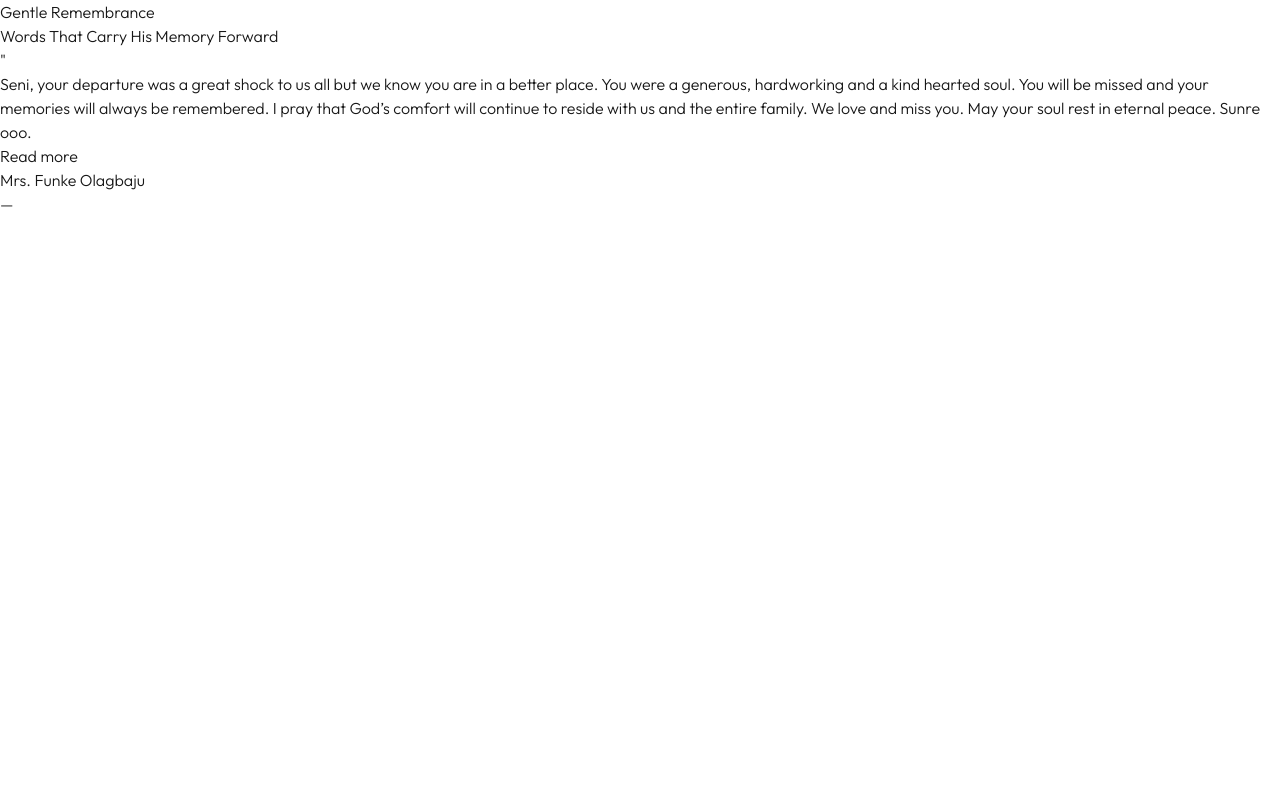
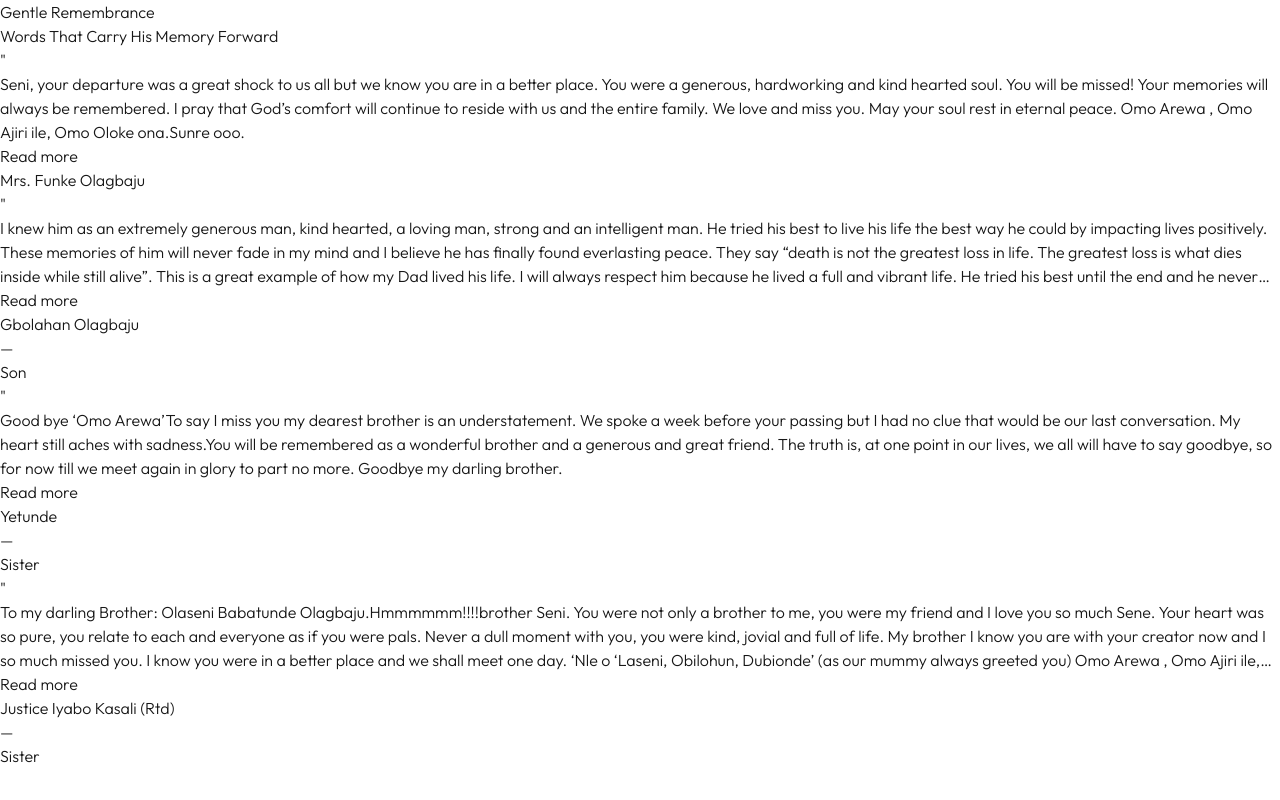
Before and after one commit to odemakin-victoria/memorial-site, a Next.js app: page /LandingPage/pages/Eulogies in a window 1280 px wide. Built offline with nearby package versions, Linux system fonts and the light colour scheme.

Commit message:
chores: update eulogies

```diff
--- a/src/pages/LandingPage/pages/Eulogies.tsx
+++ b/src/pages/LandingPage/pages/Eulogies.tsx
@@ -7,30 +7,30 @@ const eulogiesData = [
     id: 1,
     name: "Mrs. Funke Olagbaju",
     title: "",
-    message: "Seni, your departure was a great shock to us all but we know you are in a better place. You were a generous, hardworking and a kind hearted soul. You will be missed and your memories will always be remembered. I pray that God’s comfort will continue to reside with us and the entire family. We love and miss you. May your soul rest in eternal peace. Sunre ooo.",
+		message:'Seni, your departure was a great shock to us all but we know you are in a better place. You were a generous, hardworking and kind hearted soul. You will be missed! Your memories will always be remembered. I pray that God’s comfort will continue to reside with us and the entire family. We love and miss you. May your soul rest in eternal peace. Omo Arewa , Omo Ajiri ile, Omo Oloke ona.Sunre ooo.',
     relationship: ""
   },
-  // {
-  //   id: 2,
-  //   name: "Adewale Olagbaju",
-  //   title: "Eldest Son",
-  //   message: "Dad, you taught me what it means to be a man of integrity and honor. Your strength, kindness, and unwavering support shaped who I am today. You were not just a father but a mentor and friend. Your legacy will continue through us. We love you forever, Dad.",
-  //   relationship: "Son"
-  // },
-  // {
-  //   id: 3,
-  //   name: "Funmilayo Olagbaju-Johnson",
-  //   title: "Daughter",
-  //   message: "Daddy, you were my first love and my hero. Your gentle words and warm embrace made every problem seem smaller. You believed in me when I didn't believe in myself. Thank you for being the best father a daughter could ask for. Your memory will forever be a blessing.",
-  //   relationship: "Daughter"
-  // },
-  // {
-  //   id: 4,
-  //   name: "Tunde Olagbaju",
-  //   title: "Youngest Son",
-  //   message: "To the man who showed me how to dream big and work hard - thank you, Dad. Your stories, your laughter, and your endless encouragement made life brighter. You taught us that family comes first, always. Rest well, knowing you raised us right. We'll make you proud.",
-  //   relationship: "Son"
-  // },
+  {
+    id: 2,
+    name: "Gbolahan Olagbaju",
+    title: "Son",
+		message:"I knew him as an extremely generous man, kind hearted, a loving man, strong and an intelligent man. He tried his best to live his life the best way he could by impacting lives positively. These memories of him will never fade in my mind and I believe he has finally found everlasting peace.  They say “death is not the greatest loss in life. The greatest loss is what dies inside while still alive”. This is a great example of how my Dad lived his life. I will always respect him because he lived a full and vibrant life. He tried his best until the end and he never gave up. We love you Dad and we know your spirit will always be with us.Nle o, Dubionde, Moriolowu, Omo Arewa, Omo Ajirile, Omo Oloke Ona, Soko, Omo Aboke Ipako Wole Soya Roro.Sun re o May your soul rest in eternal peace. You will never be forgotten. Love you Dad. ",
+    relationship: "Son"
+  },
+  {
+    id: 3,
+    name: "Yetunde",
+    title: "Sister",
+		message:"Good bye ‘Omo Arewa’To say I miss you my dearest brother  is an understatement. We spoke a week before your passing but I had no clue that would be our last conversation. My heart still aches with sadness.You will be remembered as a wonderful brother and a generous and great friend. The truth is, at one point in our lives, we all will have to say goodbye, so for now till we meet again in glory to part no more. Goodbye my darling brother.",
+    relationship: "Your dear Sister"
+  },
+  {
+    id: 4,
+    name: "Justice Iyabo Kasali (Rtd)",
+    title: "Sister",
+		message:"To my darling Brother: Olaseni Babatunde Olagbaju.Hmmmmmm!!!!brother Seni. You were not only a brother to me, you were my friend and I love you so much Sene. Your heart was so pure, you relate to each and everyone as if you were pals. Never a dull moment with you, you were kind, jovial and full of life. My brother I know you are with your creator now and I so much missed you. I know you were in a better place and we shall meet one day. ‘Nle o ‘Laseni, Obilohun, Dubionde’ (as our mummy always greeted you) Omo Arewa , Omo Ajiri ile, Omo Oloke ona. Omo aboke ipako Wole soya roro Omo soko soko nmogun baba oguntunwase. Oloye nyegbeyegbe baba Adeyemi. Popotan bi egbe omo elomirin. Sleep on brother Seni . May Eternal Rest Grant unto you, May you rest in Peace.🙏🏻",
+    relationship: "Your dear Sister"
+  },
   // {
   //   id: 5,
   //   name: "Rev. Dr. Samuel Adeyemi",
@@ -49,10 +49,14 @@ const eulogiesData = [
 
 const EulogiesSection = () => {
   const [expandedId, setExpandedId] = useState(null);
+  const [showAll, setShowAll] = useState(false);
 
   const toggleExpand = (id) => {
     setExpandedId(expandedId === id ? null : id);
   };
+
+  const displayedEulogies = showAll ? eulogiesData : eulogiesData.slice(0, 5);
+
 
   return (
 		  <Section id="eulogies" title="">
@@ -71,7 +75,7 @@ const EulogiesSection = () => {
 
         {/* Eulogies List */}
         <div className="space-y-4 md:space-y-8">
-          {eulogiesData.map((eulogy, index) => (
+          {displayedEulogies.map((eulogy, index) => (
             <div
               key={eulogy.id}
               className="border-l-2 border-gray-200 pl-6 md:pl-10 py-4 animate-slide-in hover:border-[#fcbb68] transition-all duration-500"
@@ -101,14 +105,29 @@ const EulogiesSection = () => {
               {/* Author info */}
               <div className="flex items-baseline gap-3">
                 <h3 className="text-lg md:text-xl font-medium text-gray-900">{eulogy.name}</h3>
-                <span className="text-gray-400">—</span>
-                <p className="text-sm md:text-base text-gray-500">{eulogy.title}</p>
+                  {eulogy.title && (
+    <>
+      <span className="text-gray-400">—</span>
+      <p className="text-sm md:text-base text-gray-500">{eulogy.title}</p>
+    </>
+  )}
               </div>
             </div>
           ))}
         </div>
       </div>
 
+ {/* Show More Button */}
+      {eulogiesData.length > 4 && (
+        <div className="text-center mt-8">
+          <button
+            onClick={() => setShowAll(!showAll)}
+            className="px-6 py-3 bg-[#fcbb68] text-white rounded-lg hover:bg-[#e6a857] transition-colors duration-300"
+          >
+            {showAll ? 'Show Less' : `See More Eulogies (${eulogiesData.length - 5} more)`}
+          </button>
+        </div>
+      )}
       <style jsx>{`
         @keyframes fadeIn {
           from {
```
